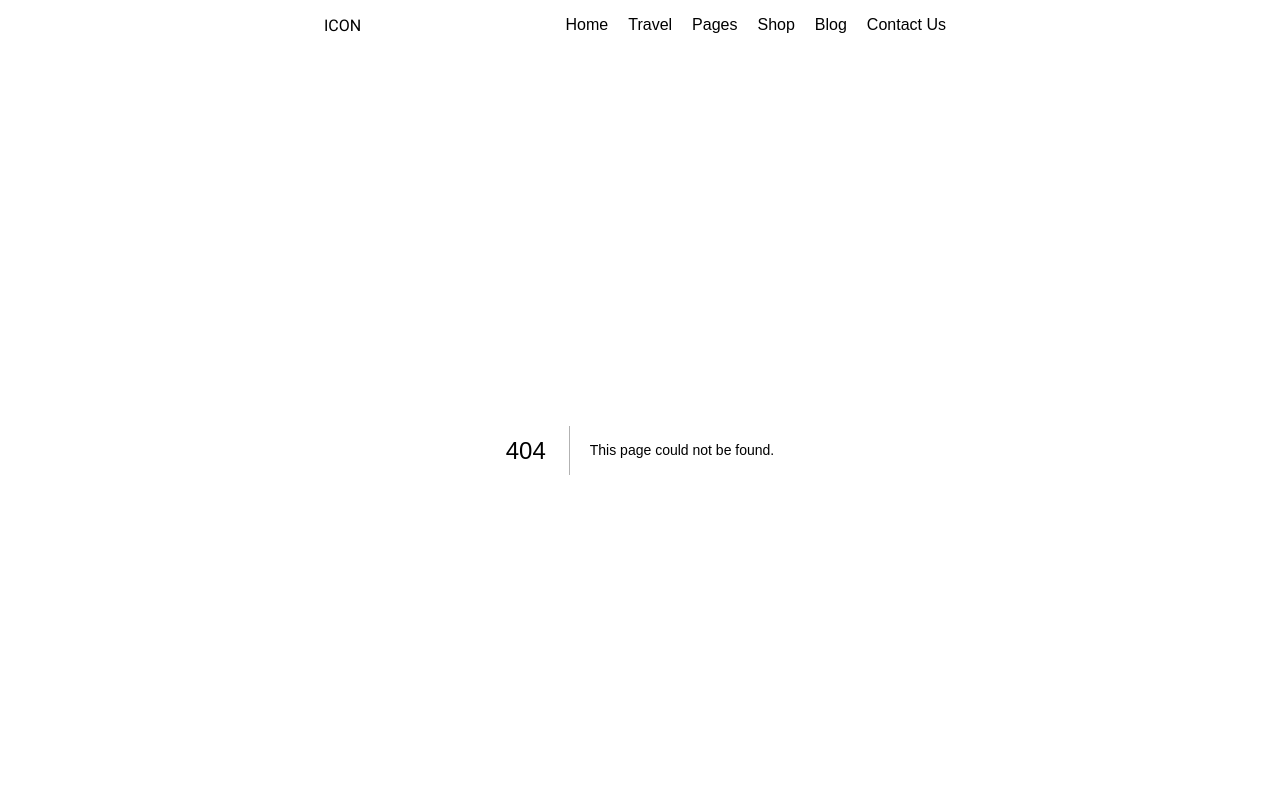
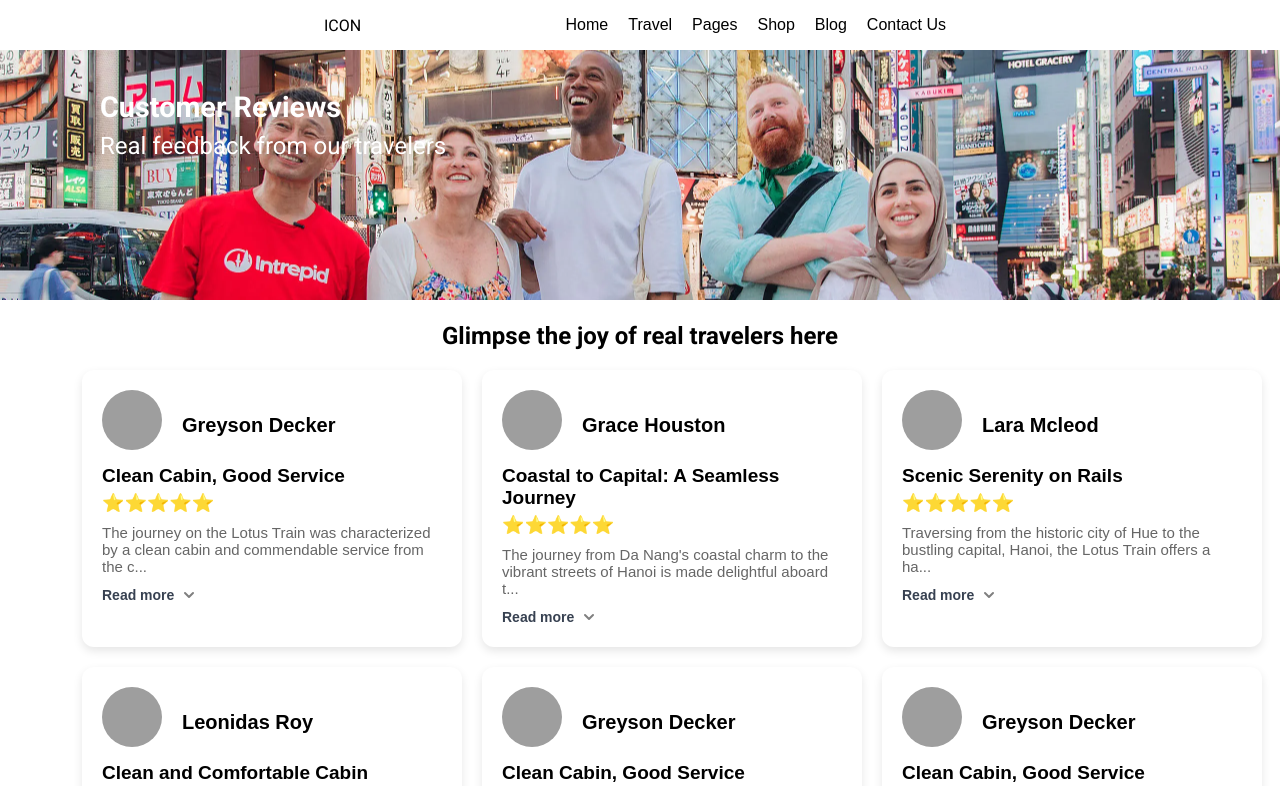
Before and after one commit to lamlinhh/Travel_Web, a Next.js app: page /Reviews in a window 1280 px wide. Before the commit this address had no page. Shown: the top 786 px of the page. Built offline with nearby package versions, Linux system fonts and the light colour scheme.

Commit message:
upload page Reviews

```diff
--- /dev/null
+++ b/app/Reviews/page.tsx
@@ -0,0 +1,12 @@
+import Reviews from "@/screens/Reviews/Reviews";
+import React from "react";
+
+const page = () => {
+    return (
+        <div>
+            <Reviews />
+        </div>
+    );
+};
+
+export default page;
--- a/components/ReviewCard/index.tsx
+++ b/components/ReviewCard/index.tsx
@@ -1,7 +1,16 @@
+"use client";
+import { useState } from "react";
 import { ReviewProps } from "@/types/ReviewProps";
 import styles from "./styles.module.scss";
+import { HiChevronDown, HiChevronUp } from "react-icons/hi";
 
 const ReviewCard = ({ avatar, name, title, rating, content }: ReviewProps) => {
+  const [isExpanded, setIsExpanded] = useState(false);
+
+  const toggleContent = () => {
+    setIsExpanded(!isExpanded);
+  };
+
   return (
     <div className={styles.card}>
       <div className={styles.name}>
@@ -10,10 +19,21 @@ const ReviewCard = ({ avatar, name, title, rating, content }: ReviewProps) => {
       </div>
       <h4 className={styles.title}>{title}</h4>
       <div className={styles.rating}>{"⭐".repeat(rating)}</div>
-      <p className={styles.content}>{content}</p>
-      <a href="#" className={styles.readMore}>
-        Read more v
-      </a>
+
+      <p className={styles.content}>
+        {isExpanded ? content : content.slice(0, 100) + (content.length > 100 ? "..." : "")}
+      </p>
+
+      {content.length > 100 && (
+        <button onClick={toggleContent} className={styles.readMore}>
+          <span>{isExpanded ? "Read less" : "Read more"}</span>
+          {isExpanded ? (
+            <HiChevronUp size={20} color="gray" />
+          ) : (
+            <HiChevronDown size={20} color="gray" />
+          )}
+        </button>
+      )}
     </div>
   );
 };
--- a/components/ReviewCard/styles.module.scss
+++ b/components/ReviewCard/styles.module.scss
@@ -3,12 +3,19 @@
   background: white;
   border-radius: 12px;
   padding: 20px;
-  width: 300px;
+  width: 380px;
   box-shadow: 0 4px 10px rgba(0, 0, 0, 0.1);
-  text-align: center;
+  text-align: left;
+
+  &:hover {
+    scale: 1.05;
+    box-shadow: 0 4px 10px rgba(106, 107, 106, 0.4);
+  }
+
   .name {
     display: flex;
     align-items: center;
+
     h3 {
       margin-left: 20px;
     }
@@ -24,12 +31,12 @@
 }
 
 .name {
-  font-size: 16px;
-  font-weight: bold;
+  font-size: 20px;
+  font-weight: 550;
 }
 
 .title {
-  font-size: 14px;
+  font-size: 19px;
   font-weight: bold;
   margin: 5px 0;
 }
@@ -41,14 +48,23 @@
 }
 
 .content {
-  font-size: 14px;
+  font-size: 15px;
   color: #666;
 }
 
 .readMore {
+  display: flex;
+  flex-direction: row;
+  justify-content: center;
+  align-items: center;
+  gap: 5px;
   font-size: 14px;
   font-weight: bold;
   text-decoration: none;
-  display: block;
+  outline: none;
+  border: none;
+  background-color: transparent;
   margin-top: 10px;
+  color: rgb(55 65 81);
+  cursor: pointer;
 }
--- /dev/null
+++ b/components/ReviewsForPageReviews/index.tsx
@@ -0,0 +1,81 @@
+import ReviewCard from "../ReviewCard";
+import styles from "./styles.module.scss";
+const reviews = [
+    {
+        avatar:
+            "http://localhost:3000/_next/image?url=https%3A%2F%2Fres.cloudinary.com%2Fdrnf8u8vq%2Fimage%2Fupload%2Fc_pad%2Cw_400%2Fv1737656275%2Fnextravel%2Ftravelers%2Fpexels-pawan-yadav-1321878-2577274_v3fgsy.jpg&w=128&q=75",
+        name: "Greyson Decker",
+        title: "Clean Cabin, Good Service",
+        rating: 5,
+        content:
+            "The journey on the Lotus Train was characterized by a clean cabin and commendable service from the crew. The provision of hot and cold water for free was a valuable amenity. Our experience with VN Railway was smoother. Therefore, while the Lotus Train is appreciated for its cleanliness and service, improvements in the operation of the train could significantly enhance the overall experience.",
+    },
+    {
+        avatar:
+            "http://localhost:3000/_next/image?url=https%3A%2F%2Fres.cloudinary.com%2Fdrnf8u8vq%2Fimage%2Fupload%2Fc_pad%2Cw_400%2Fv1737656270%2Fnextravel%2Ftravelers%2Fpexels-ionelceban-2577440_lpfpbd.jpg&w=128&q=75",
+        name: "Grace Houston",
+        title: "Coastal to Capital: A Seamless Journey",
+        rating: 5,
+        content:
+            "The journey from Da Nang's coastal charm to the vibrant streets of Hanoi is made delightful aboard the Lotus Train. With commendable amenities and timely service, it's a travel experience that combines relaxation with the thrill of exploration.",
+    },
+    {
+        avatar:
+            "http://localhost:3000/_next/image?url=https%3A%2F%2Fres.cloudinary.com%2Fdrnf8u8vq%2Fimage%2Fupload%2Fc_pad%2Cw_400%2Fv1737656271%2Fnextravel%2Ftravelers%2Fpexels-te-lensfix-380994-1371360_bu9hxg.jpg&w=64&q=75",
+        name: "Lara Mcleod",
+        title: "Scenic Serenity on Rails",
+        rating: 5,
+        content:
+            "Traversing from the historic city of Hue to the bustling capital, Hanoi, the Lotus Train offers a harmonious blend of comfort and punctuality. The cabins are clean and well-equipped, ensuring a restful journey amidst the picturesque landscapes of Vietnam.",
+    },
+    {
+        avatar:
+            "http://localhost:3000/_next/image?url=https%3A%2F%2Fres.cloudinary.com%2Fdrnf8u8vq%2Fimage%2Fupload%2Fc_pad%2Cw_400%2Fv1737656277%2Fnextravel%2Ftravelers%2Fpexels-vladbagacian-2819587_lprpt9.jpg&w=64&q=75",
+        name: "Leonidas Roy",
+        title: "Clean and Comfortable Cabin Experience",
+        rating: 5,
+        content:
+            "We had a pleasant journey in a 4-person cabin, comfortably accommodating our group with two beds. The cabin was well-maintained and clean, enhancing our travel experience. Highly recommended for group travel.",
+    },
+    {
+        avatar:
+            "http://localhost:3000/_next/image?url=https%3A%2F%2Fres.cloudinary.com%2Fdrnf8u8vq%2Fimage%2Fupload%2Fc_pad%2Cw_400%2Fv1737656271%2Fnextravel%2Ftravelers%2Fpexels-te-lensfix-380994-1371360_bu9hxg.jpg&w=64&q=75",
+        name: "Greyson Decker",
+        title: "Clean Cabin, Good Service",
+        rating: 5,
+        content:
+            "The journey on the Lotus Train was characterized by a clean cabin and commendable service from the crew....",
+    },
+    {
+        avatar:
+            "http://localhost:3000/_next/image?url=https%3A%2F%2Fres.cloudinary.com%2Fdrnf8u8vq%2Fimage%2Fupload%2Fc_pad%2Cw_400%2Fv1737656275%2Fnextravel%2Ftravelers%2Fpexels-pawan-yadav-1321878-2577274_v3fgsy.jpg&w=128&q=75",
+        name: "Greyson Decker",
+        title: "Clean Cabin, Good Service",
+        rating: 5,
+        content:
+            "The journey on the Lotus Train was characterized by a clean cabin and commendable service from the crew....",
+    },
+    {
+        avatar:
+            "http://localhost:3000/_next/image?url=https%3A%2F%2Fres.cloudinary.com%2Fdrnf8u8vq%2Fimage%2Fupload%2Fc_pad%2Cw_400%2Fv1737656277%2Fnextravel%2Ftravelers%2Fpexels-vladbagacian-2819587_lprpt9.jpg&w=64&q=75",
+        name: "Greyson Decker",
+        title: "Clean Cabin, Good Service",
+        rating: 5,
+        content:
+            "The journey on the Lotus Train was characterized by a clean cabin and commendable service from the crew....",
+    },
+];
+
+const ReviewsForPageReviews = () => {
+    return (
+        <div className={styles.container}>
+            <div className={styles.reviewGrid}>
+                {reviews.map((review, index) => (
+                    <ReviewCard key={index} {...review} />
+                ))}
+            </div>
+        </div>
+    );
+};
+
+export default ReviewsForPageReviews;
--- /dev/null
+++ b/components/ReviewsForPageReviews/styles.module.scss
@@ -0,0 +1,14 @@
+.container {
+    margin: 0 auto;
+    width: 100%;
+    display: flex;
+    justify-content: center;
+    justify-items: center;
+
+    .reviewGrid {
+        width: 90%;
+        display: grid;
+        grid-template-columns: repeat(3, 1fr);
+        gap: 20px;
+    }
+}
--- a/screens/About/styles.module.scss
+++ b/screens/About/styles.module.scss
@@ -7,6 +7,7 @@
 
     .nav {
         position: relative;
+        overflow: hidden;
 
         .img_BarAbout {
             width: 100vw;
--- /dev/null
+++ b/screens/Reviews/Reviews.tsx
@@ -0,0 +1,39 @@
+'use client';
+import ReviewCard from "@/components/ReviewCard";
+import ReviewsForPageReviews from "@/components/ReviewsForPageReviews"
+import styles from "./styles.module.scss";
+import { Yard, Area, Block, Text } from "@/libs";
+import Image from "next/image";
+import JapanReviews from "@/assets/Images/japan_reviews_gzqch8.webp"
+
+const Reviews = () => {
+    return (
+        <div className={styles.container}>
+            <Yard className={styles.nav}>
+                <Image src={JapanReviews} alt="JapanReviews" className={styles.nav_img} />
+                <Block className={styles.nav_text}>
+                    <Text className={styles.navTitleText}>
+                        Customer Reviews
+                    </Text>
+                    <Text className={styles.navContentText}>
+                        Real feedback from our travelers
+                    </Text>
+                </Block>
+            </Yard>
+
+            <Yard className={styles.content}>
+                <Area className={styles.topArea}>
+                    <Text className={styles.titleContent}>
+                        Glimpse the joy of real travelers here
+                    </Text>
+                </Area>
+
+                <Area className={styles.bottomArea}>
+                    <ReviewsForPageReviews />
+                </Area>
+            </Yard>
+        </div>
+    );
+};
+
+export default Reviews;
--- /dev/null
+++ b/screens/Reviews/styles.module.scss
@@ -0,0 +1,51 @@
+.container {
+    .nav {
+        position: relative;
+        overflow: hidden;
+
+        .nav_img {
+            width: 100vw;
+            height: 250px;
+            object-fit: cover;
+        }
+
+        .nav_text {
+            width: 100%;
+            position: absolute;
+            top: 40px;
+            left: 100px;
+            display: flex;
+            flex-direction: column;
+            color: white;
+
+            .navTitleText {
+                font-size: 1.8rem;
+                font-weight: 600;
+            }
+
+            .navContentText {
+                font-size: 1.5rem;
+            }
+        }
+    }
+
+    .content {
+        display: flex;
+        flex-direction: column;
+        padding: 20px;
+
+        .topArea {
+            display: flex;
+            justify-content: center;
+            justify-items: center;
+            padding-bottom: 10px;
+
+            .titleContent {
+                color: rgb(0, 0, 0);
+                font-weight: 600;
+                font-size: 1.5rem;
+                line-height: 2rem;
+            }
+        }
+    }
+}
```
Also changed, not shown: app/Reviews/styles.module.scss (added), assets/Images/japan_reviews_gzqch8.webp (added).
